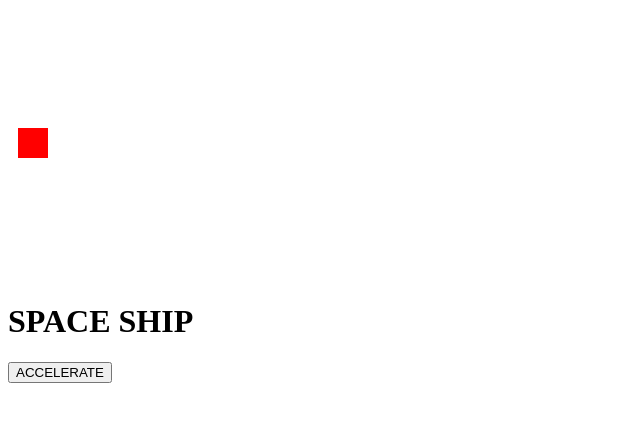
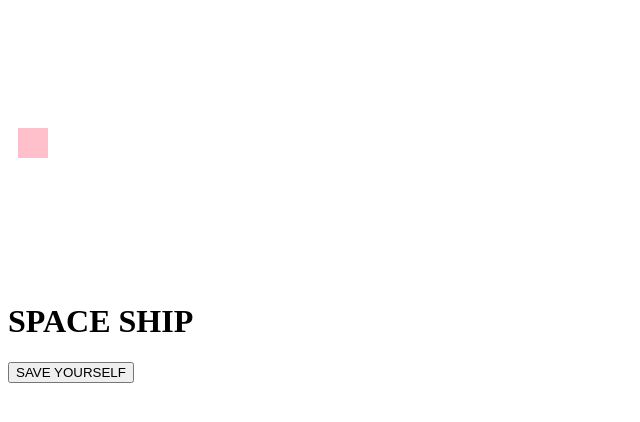
Before and after one commit to philipauu/game, a plain HTML site: page index.html in a window 1280 px wide. Shown: the whole page, without its empty margins (0-640 px from the left). Drawn offline with nearby package versions, Linux system fonts and the light colour scheme.

Commit message:
Hanging on in quiet desperation is the English way. 		-- Pink Floyd

```diff
--- a/index.html
+++ b/index.html
@@ -18,7 +18,7 @@
 
   <h1>SPACE SHIP</h1>
 
-<button onmousedown="accelerate(-0.2)" onmouseup="accelerate(0.05)">ACCELERATE</button>
+<button onmousedown="accelerate(-0.2)" onmouseup="accelerate(0.05)">SAVE YOURSELF</button>
 
 </body>
 
--- a/js/javascript.js
+++ b/js/javascript.js
@@ -28,9 +28,9 @@ function setup() {
 }
 
 function startGame() {
-  myGamePiece = new component(30, 30, "red", 10, 120);
+  myGamePiece = new component(30, 30, "pink", 10, 120);
   myGameArea.start();
-  myObstacles = new component(10, 200, "yellow", 300, 120);
+  myObstacles = new component(10, 200, "green", 300, 120);
 }
 
 function component(width, height, color, x, y, type) {
```
